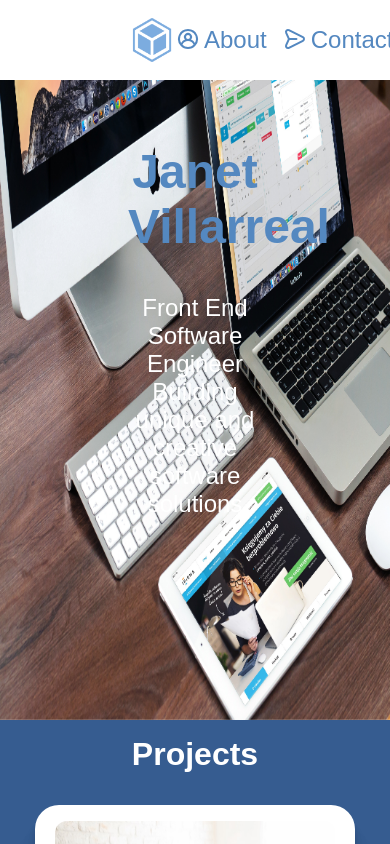
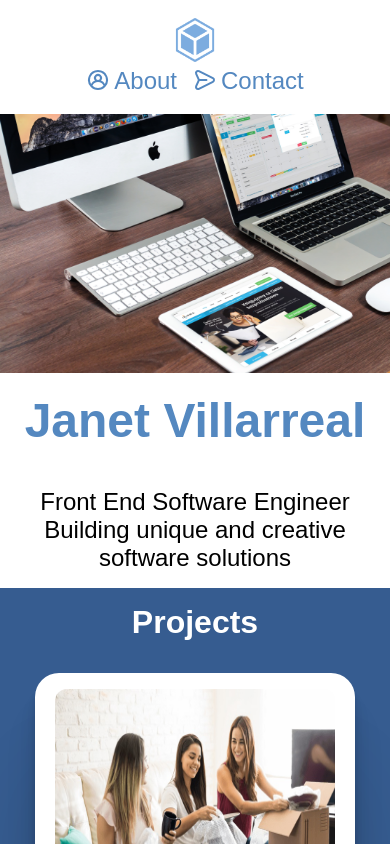
Before and after one commit to jvpink200/portfolioNextJS, a Next.js app: page / in a window 390 px wide. Built offline with nearby package versions, Linux system fonts and the light colour scheme.

Commit message:
improved mobile responsiveness

```diff
--- a/src/components/NavBar.jsx
+++ b/src/components/NavBar.jsx
@@ -1,9 +1,5 @@
 import styles from "../styles/NavBar.module.scss";
-import {
-  UilMessage,
-  UilBriefcaseAlt,
-  UilUserCircle,
-} from "@iconscout/react-unicons";
+import { UilMessage, UilUserCircle } from "@iconscout/react-unicons";
 import Link from "next/link";
 export default function NavBar() {
   return (
--- a/src/styles/HeroBanner.module.scss
+++ b/src/styles/HeroBanner.module.scss
@@ -1,22 +1,16 @@
 @use "../styles/mixin.scss" as var;
-
-.heroBanner {
-  padding: 4rem 8rem;
-  font-size: 24px;
-  color: var.$colorSecondary;
-  text-align: center;
-}
-.subTitle {
-  color: var.$colorDarkBlue;
-  padding-bottom: 2.5rem;
-}
-
 .wrapper {
+  @media screen and (max-width: 900px) {
+    height: 100%;
+  }
   position: relative;
   height: 40rem;
 }
 
 .backgroundImg {
+  @media screen and (max-width: 900px) {
+    position: relative;
+  }
   z-index: -1;
   position: absolute;
   width: 100%;
@@ -27,3 +21,20 @@
     width: 100%;
   }
 }
+
+.heroBanner {
+  @media screen and (max-width: 900px) {
+    padding: 16px;
+    .landingText {
+      color: black;
+    }
+  }
+  padding: 4rem 8rem;
+  font-size: 24px;
+  color: var.$colorSecondary;
+  text-align: center;
+}
+.subTitle {
+  color: var.$colorDarkBlue;
+  padding-bottom: 2.5rem;
+}
--- a/src/styles/NavBar.module.scss
+++ b/src/styles/NavBar.module.scss
@@ -1,6 +1,9 @@
 @use "../styles/mixin.scss" as var;
 .nav {
   display: flex;
+  @media screen and (max-width: 900px) {
+    flex-direction: column;
+  }
   justify-content: space-between;
   align-items: center;
   padding: 1rem 8rem;
```
